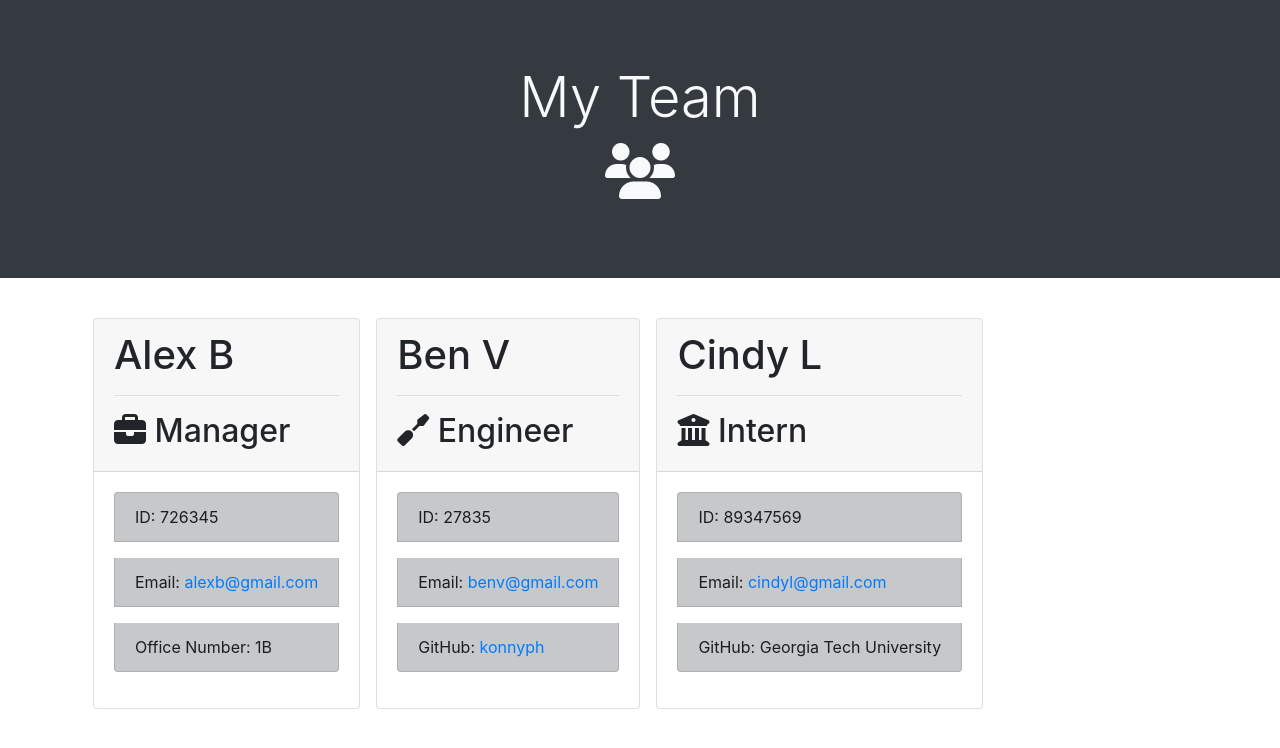
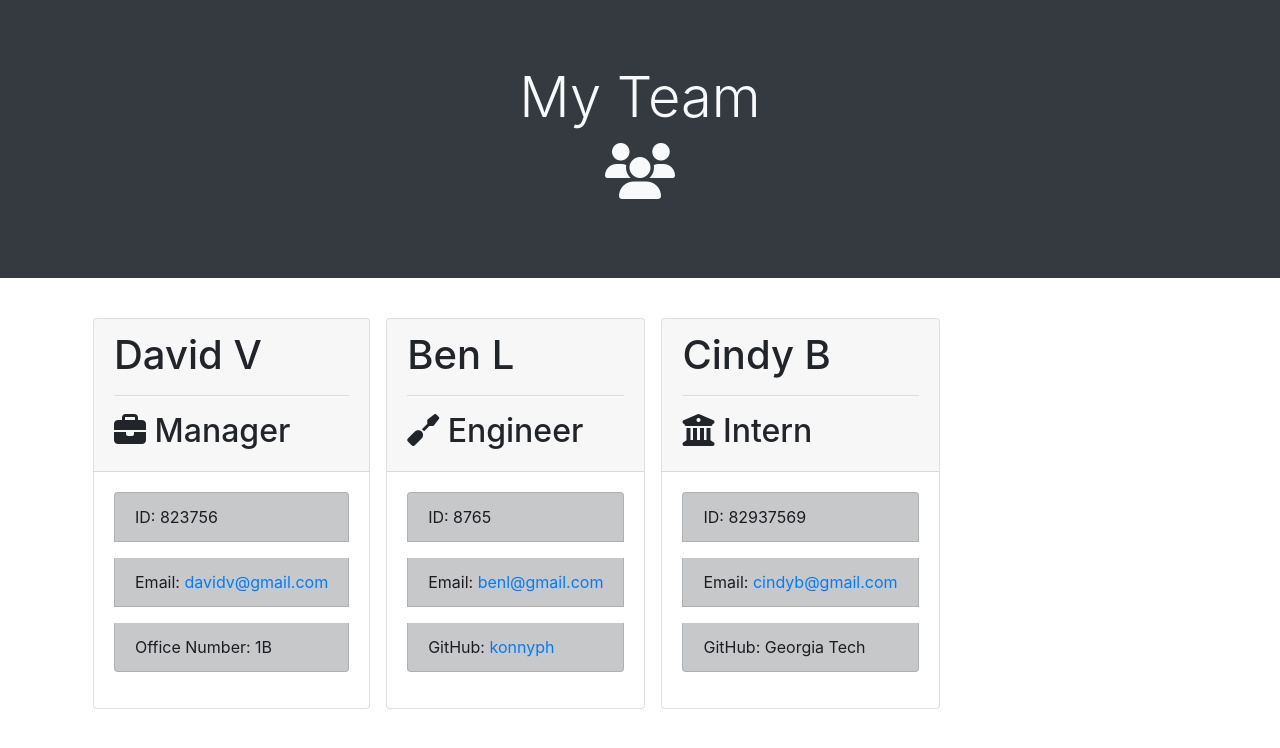
Before and after one commit to konnyph/team-profile-generator, a website: page index.html in a window 1280 px wide. Drawn offline with nearby package versions, Linux system fonts and the light colour scheme.

```diff
--- a/index.html
+++ b/index.html
@@ -25,14 +25,14 @@
     <!---===============END OF HEAD CODE BLOCK====================-->
 <div class="card m-2">
     <div class="card-header">
-        <h1>Alex B</h1>
+        <h1>David V</h1>
         <hr>
         <h2><i class="fas fa-briefcase"></i> Manager</h2>
     </div>
     <div class= "card-body">
             <div class="list-group">
-                <p class="list-group-item list-group-item-action list-group-item-dark">ID: <span>726345</span></p>
-                <p class="list-group-item list-group-item-action list-group-item-dark">Email: <span><a href="mailto:alexb@gmail.com">alexb@gmail.com</a></span></p>
+                <p class="list-group-item list-group-item-action list-group-item-dark">ID: <span>823756</span></p>
+                <p class="list-group-item list-group-item-action list-group-item-dark">Email: <span><a href="mailto:davidv@gmail.com">davidv@gmail.com</a></span></p>
                 <p class="list-group-item list-group-item-action list-group-item-dark">Office Number: <span>1B</span></p>
             </div>
     </div>
@@ -40,14 +40,14 @@
 <!---===============END OF MANAGER CODE BLOCK====================-->
  <div class="card m-2">
     <div class="card-header">
-        <h1>Ben V</h1>
+        <h1>Ben L</h1>
         <hr>
         <h2><i class="fas fa-screwdriver"></i> Engineer</h2>
     </div>
     <div class= "card-body">
             <div class="list-group">
-                <p class="list-group-item list-group-item-action list-group-item-dark">ID: <span>27835</span></p>
-                <p class="list-group-item list-group-item-action list-group-item-dark">Email: <span><a href="mailto:benv@gmail.com">benv@gmail.com</a></span></p>
+                <p class="list-group-item list-group-item-action list-group-item-dark">ID: <span>8765</span></p>
+                <p class="list-group-item list-group-item-action list-group-item-dark">Email: <span><a href="mailto:benl@gmail.com">benl@gmail.com</a></span></p>
                 <p class="list-group-item list-group-item-action list-group-item-dark">GitHub: <span><a href="https://github.com/konnyph">konnyph</a></span></p>
             </div>
     </div>
@@ -55,15 +55,15 @@
 <!---===============END OF ENGINEER CODE BLOCK====================-->
 <div class="card m-2">
     <div class="card-header">
-        <h1>Cindy L</h1>
+        <h1>Cindy B</h1>
         <hr>
         <h2><i class="fas fa-university"></i> Intern</h2>
     </div>
     <div class= "card-body">
             <div class="list-group">
-                <p class="list-group-item list-group-item-action list-group-item-dark">ID: <span>89347569</span></p>
-                <p class="list-group-item list-group-item-action list-group-item-dark">Email: <span><a href="mailto:cindyl@gmail.com">cindyl@gmail.com</a></span></p>
-                <p class="list-group-item list-group-item-action list-group-item-dark">GitHub: <span>Georgia Tech University</span></p>
+                <p class="list-group-item list-group-item-action list-group-item-dark">ID: <span>82937569</span></p>
+                <p class="list-group-item list-group-item-action list-group-item-dark">Email: <span><a href="mailto:cindyb@gmail.com">cindyb@gmail.com</a></span></p>
+                <p class="list-group-item list-group-item-action list-group-item-dark">GitHub: <span>Georgia Tech </span></p>
             </div>
     </div>
 </div>
```
Also changed, not shown: README.md.
